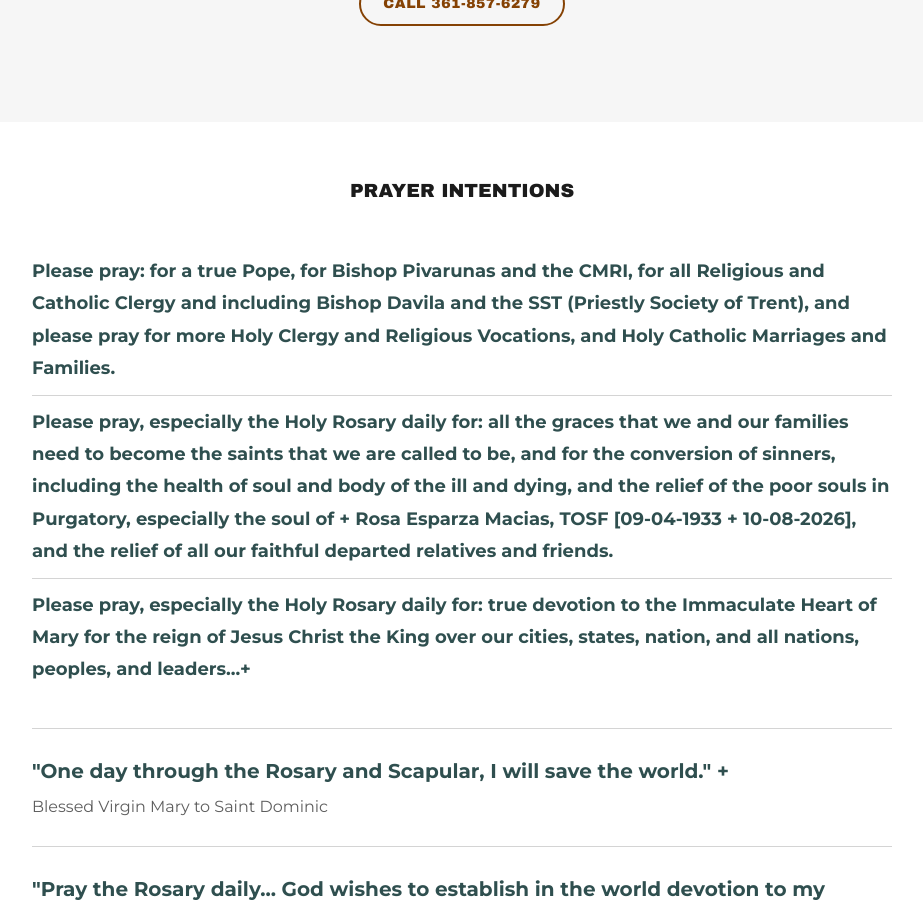
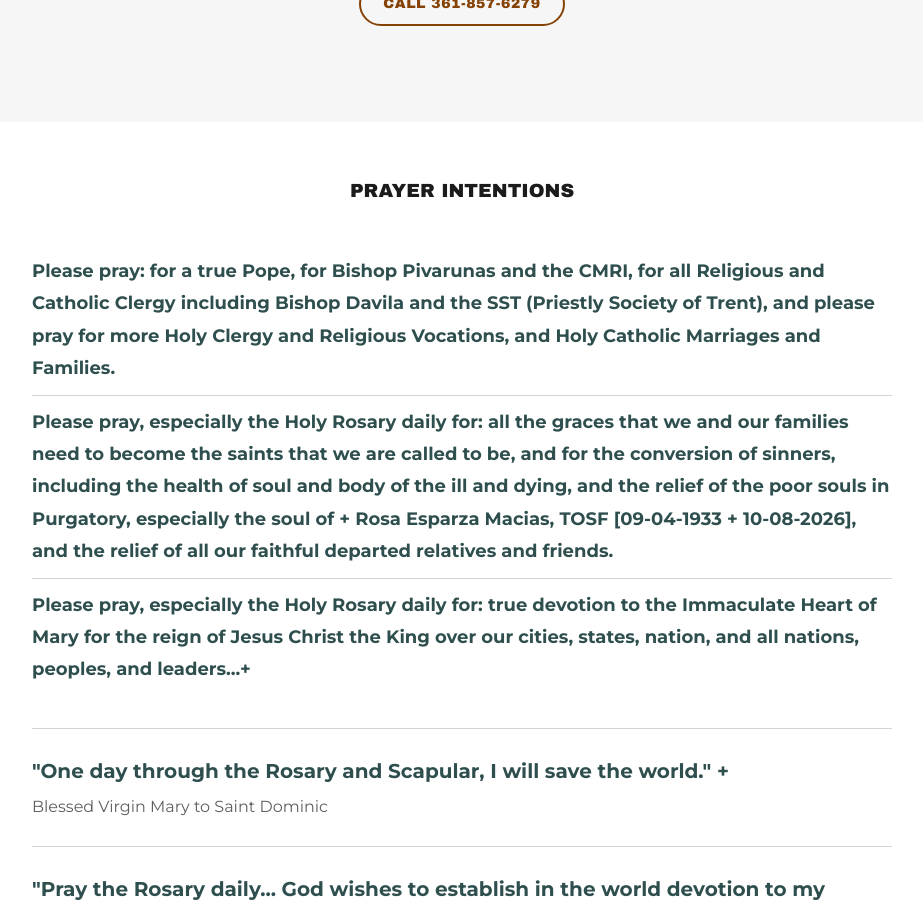
Before and after one commit to ourladymhtchurch/ourladymhtchurch.github.io, a Jekyll site: the page built from index.html, in a window 1280 px wide and 900 px high, scrolled down 4316 px. Shown: the whole window, without its empty margins (178-1101 px from the left). Built offline with Jekyll 4.4.1, drawn with Linux system fonts in a browser that asks for light colours.

Commit message:
Tidy the wording of the first prayer intention

```diff
--- a/_data/prayer.yml
+++ b/_data/prayer.yml
@@ -5,7 +5,7 @@
 # ---------------------------------------------------------------------------
 
 intentions:
-  - "Please pray: for a true Pope, for Bishop Pivarunas and the CMRI, for all Religious and Catholic Clergy and including Bishop Davila and the SST (Priestly Society of Trent), and please pray for more Holy Clergy and Religious Vocations, and Holy Catholic Marriages and Families."
+  - "Please pray: for a true Pope, for Bishop Pivarunas and the CMRI, for all Religious and Catholic Clergy including Bishop Davila and the SST (Priestly Society of Trent), and please pray for more Holy Clergy and Religious Vocations, and Holy Catholic Marriages and Families."
   - "Please pray, especially the Holy Rosary daily for: all the graces that we and our families need to become the saints that we are called to be, and for the conversion of sinners, including the health of soul and body of the ill and dying, and the relief of the poor souls in Purgatory, especially the soul of + Rosa Esparza Macias, TOSF [09-04-1933 + 10-08-2026], and the relief of all our faithful departed relatives and friends."
   - "Please pray, especially the Holy Rosary daily for: true devotion to the Immaculate Heart of Mary for the reign of Jesus Christ the King over our cities, states, nation, and all nations, peoples, and leaders...+"
 
```
